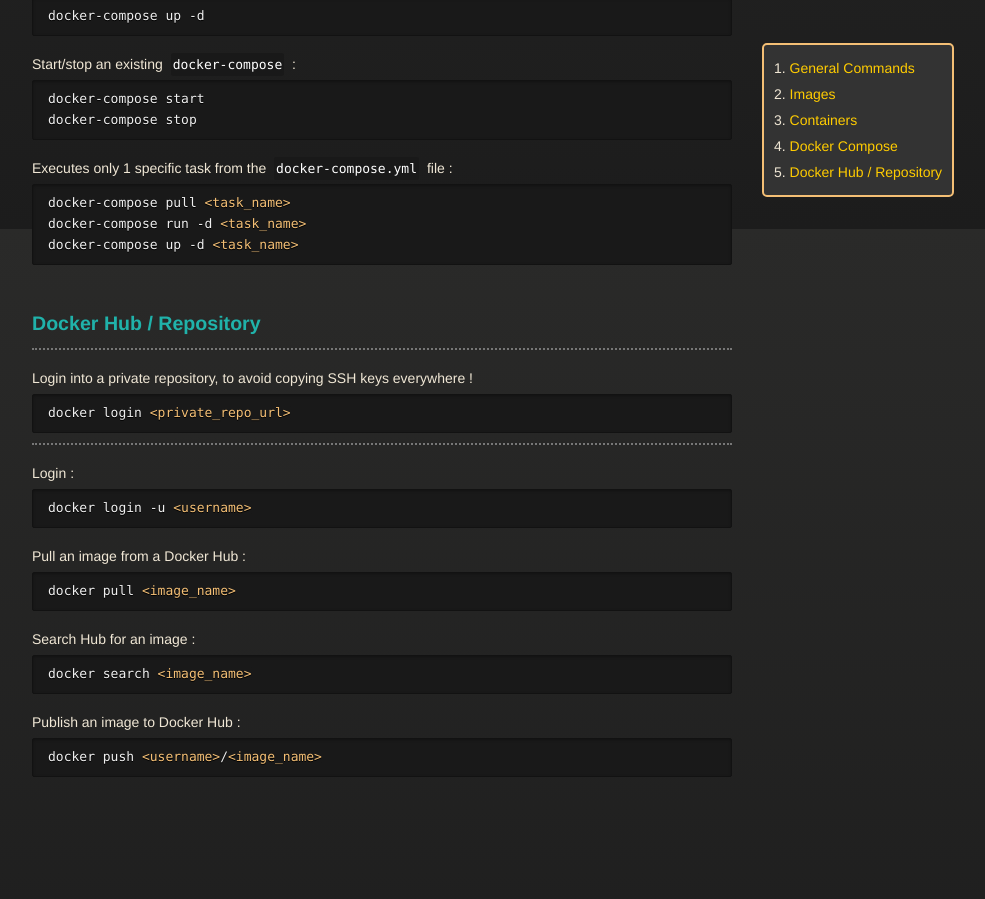
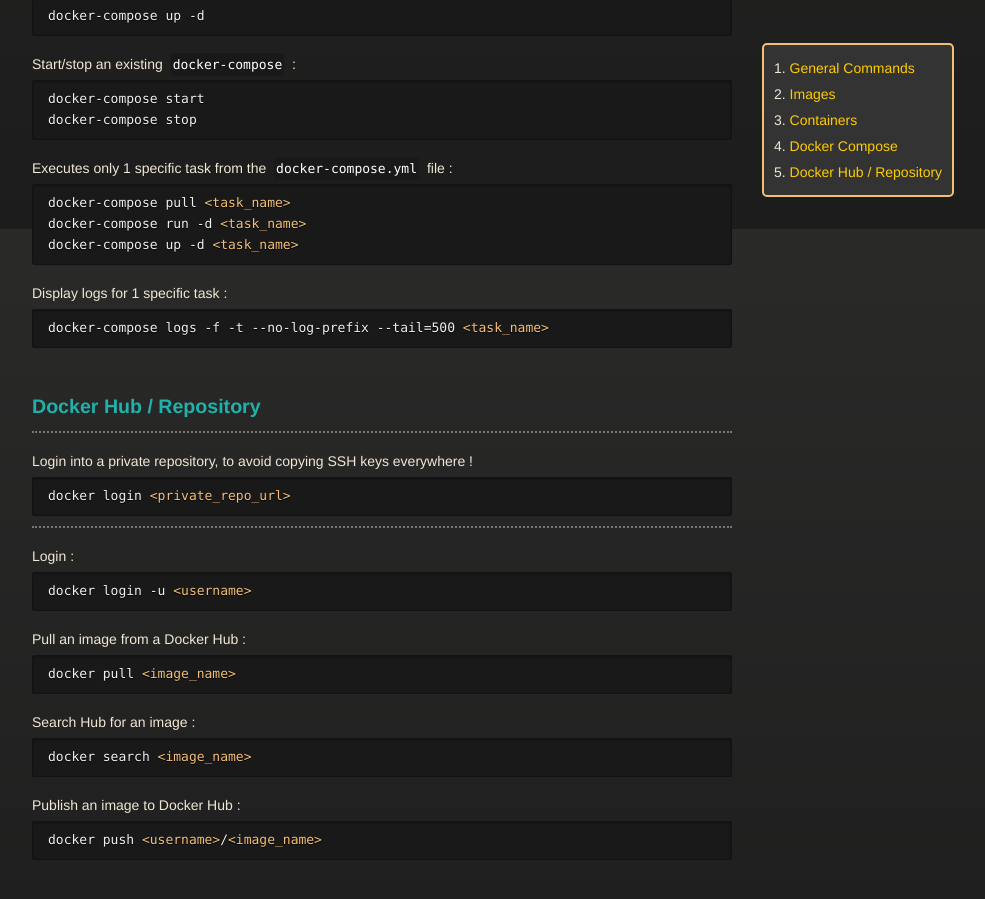
Before and after one commit to vincent-clipet/cheatsheets, a Jekyll site: the page built from markdown/docker.md, in a window 1280 px wide and 900 px high, scrolled down 2471 px. Shown: the whole window, without its empty margins (258-1243 px from the left). Built offline with Jekyll 4.4.1, drawn with Linux system fonts in a browser that asks for light colours; our own code applies the rules of GitHub Pages for plain Markdown files; before the commit the page ends 3288 px from its top, so only the background shows below that.

Commit message:
feat(docker): Added a command to display the logs of a specific task using docker-compose feat(jetbrains): Added 1 shortcut

````diff
--- a/markdown/docker.md
+++ b/markdown/docker.md
@@ -185,6 +185,11 @@
 docker-compose up -d <task_name>
 ```
 
+Display logs for 1 specific task :
+```md
+docker-compose logs -f -t --no-log-prefix --tail=500 <task_name>
+```
+
 
 
 
````
Also changed, not shown: markdown/jetbrains.md (+5 -0 lines).
